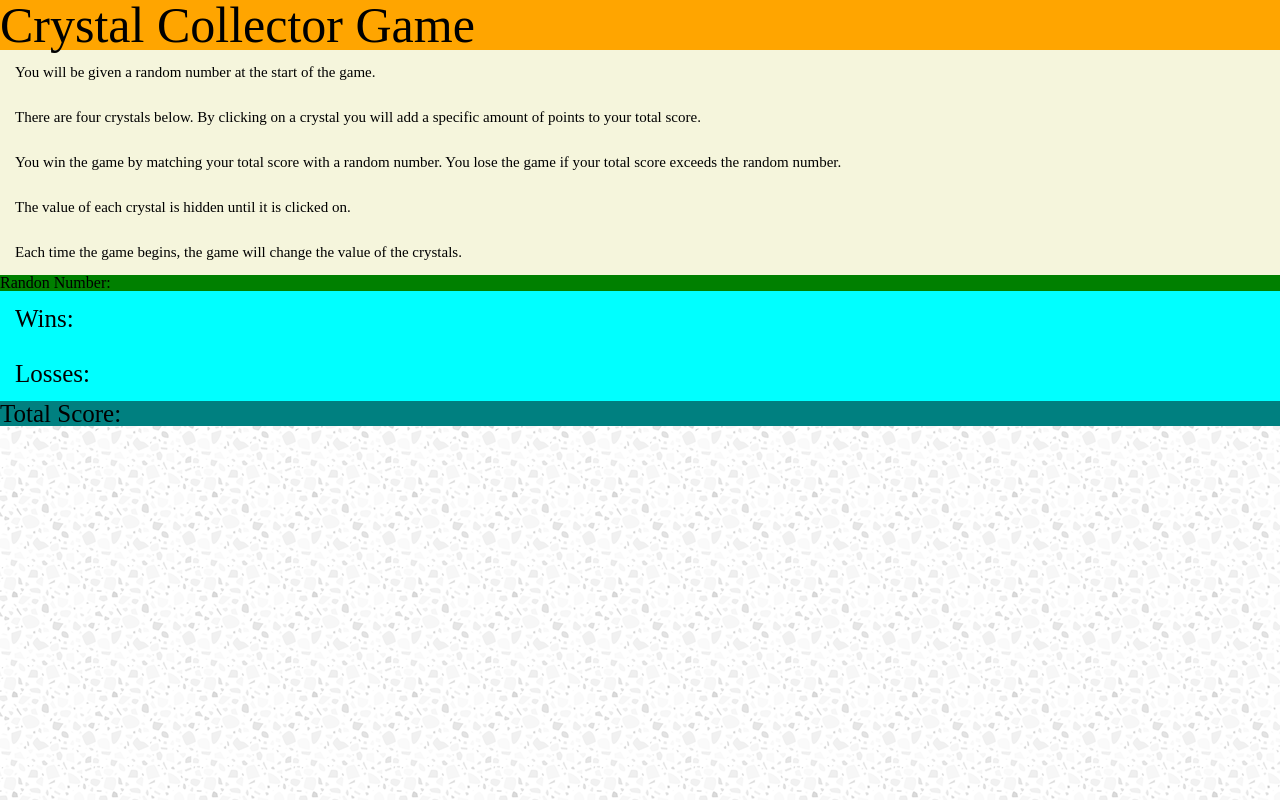
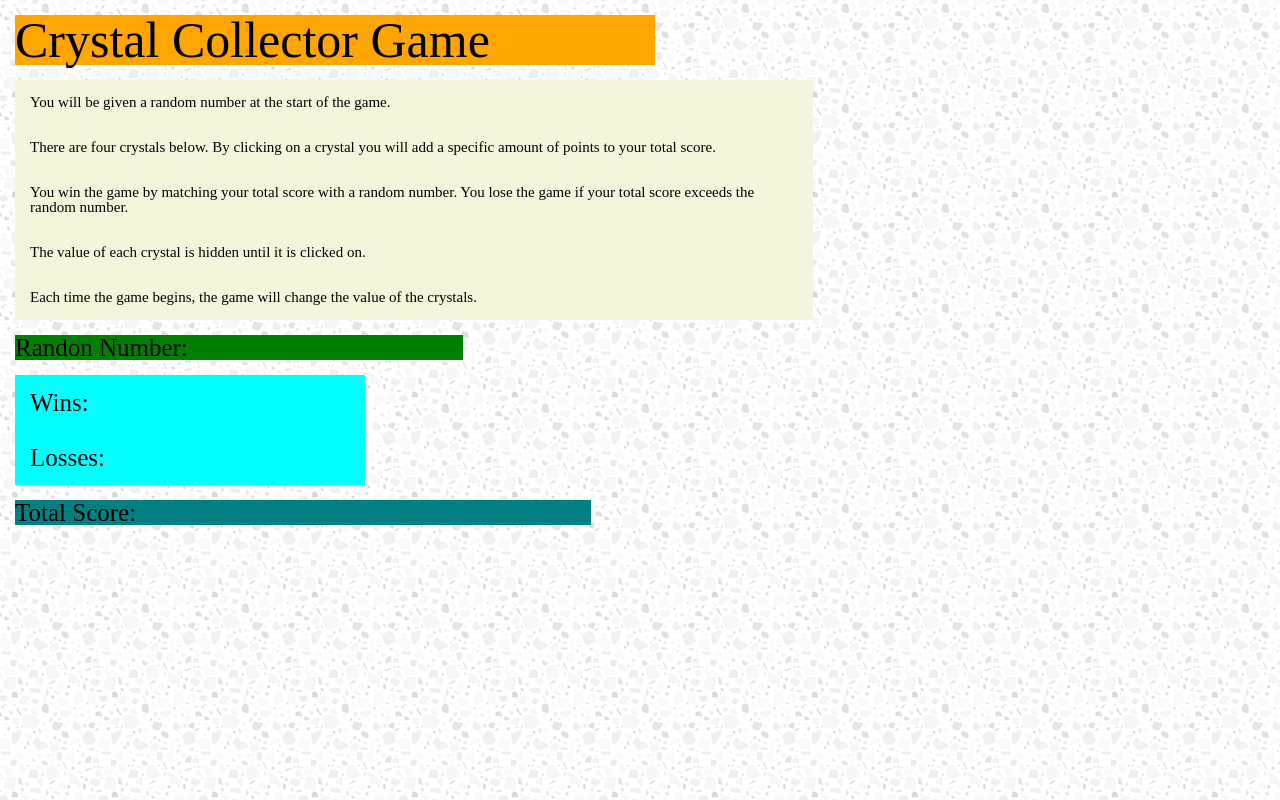
Before and after one commit to Mstev9335/Crystal-Clicker-Game, a plain HTML site: page index.html in a window 1280 px wide. Drawn offline with Linux system fonts and the light colour scheme.

Commit message:
added some styling

```diff
--- a/assets/css/style.css
+++ b/assets/css/style.css
@@ -1,12 +1,16 @@
 h1{
     font-size: 50px;
     background-color: orange;
+    width: 50%;
+    margin: 15px;
 }
 
 p{
     font-size: 15px;
     background-color: beige;
     padding: 15px;
+    margin-left: 15px;
+    width:60%;
 }
 
 body{
@@ -17,13 +21,21 @@ body{
     font-size: 25px;
     padding:15px;
     background-color: cyan;
+    width:25%;
+    margin-left: 15px;
 }
 
 #total-score{
     font-size: 25px;
     background-color: teal;
+    width: 45%;
+    margin: 15px;
 }
 
 #random-number{
     background-color: green;
+    font-size: 25px;
+    width: 35%;
+    height: 25%;
+    margin: 15px;
 }
```
